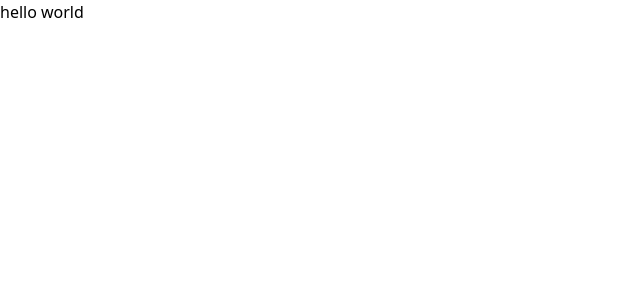
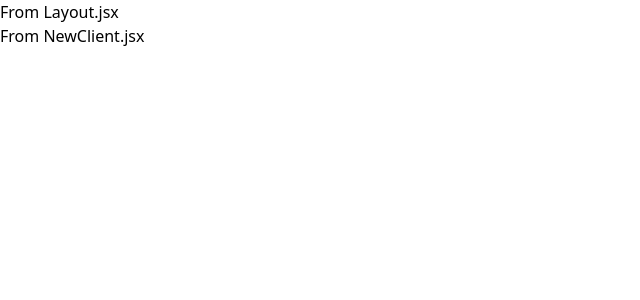
Before and after one commit to IsaiStormBlesed/crm-react-app, a React (Vite) app: page /clients/new in a window 1280 px wide. Shown: the top 300 px of the page, without its empty margins (0-640 px from the left). Built offline with nearby package versions, Linux system fonts and the light colour scheme.

Commit message:
Added Router and Routes.

```diff
--- a/package.json
+++ b/package.json
@@ -8,7 +8,8 @@
   },
   "dependencies": {
     "react": "^17.0.2",
-    "react-dom": "^17.0.2"
+    "react-dom": "^17.0.2",
+    "react-router-dom": "^6.2.1"
   },
   "devDependencies": {
     "@vitejs/plugin-react": "^1.0.7",
--- a/src/App.jsx
+++ b/src/App.jsx
@@ -1,9 +1,20 @@
+import { BrowserRouter, Routes, Route } from 'react-router-dom'
+import { Home } from './pages/Home'
+import { Layout } from './layout/Layout'
+import { NewClient } from './pages/NewClient'
+
 function App() {
 
   return (
-    <div className="text-3xl text-red-700">
-      hello world
-    </div>
+    <BrowserRouter>
+      <Routes>
+        <Route path='/clients' element={<Layout />} >
+          <Route index element={<Home />} />
+          <Route path='new' element={<NewClient />} />
+          <Route index element={<Home />} />
+        </Route>
+      </Routes>
+    </BrowserRouter>
   )
 }
 
--- /dev/null
+++ b/src/layout/Layout.jsx
@@ -0,0 +1,10 @@
+import { Outlet } from "react-router-dom"
+
+export const Layout = () => {
+  return (
+    <div>
+      <h1>From Layout.jsx</h1>
+      <Outlet />
+    </div>
+  )
+}
--- /dev/null
+++ b/src/pages/EditClient.jsx
@@ -0,0 +1,5 @@
+export const EditClient = () => {
+  return (
+    <h1>From EditClient.jsx</h1>
+  )
+}
--- /dev/null
+++ b/src/pages/Home.jsx
@@ -0,0 +1,5 @@
+export const Home = () => {
+  return (
+    <h1>From Home.jsx</h1>
+  )
+}
--- /dev/null
+++ b/src/pages/NewClient.jsx
@@ -0,0 +1,5 @@
+export const NewClient = () => {
+  return (
+    <h1>From NewClient.jsx</h1>
+  )
+}
```
Also changed, not shown: 1 other file (tests, documents, lock files or other folders).
